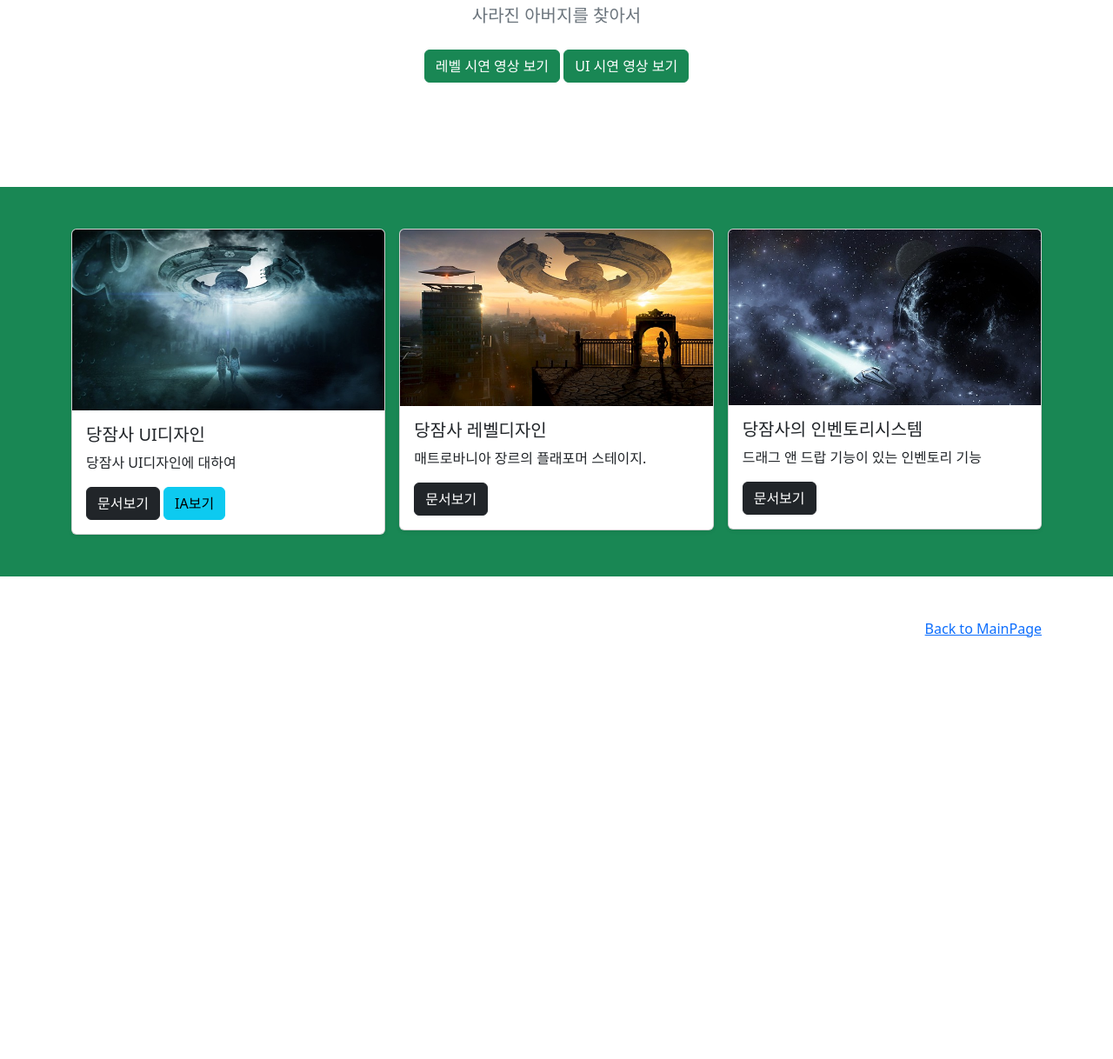
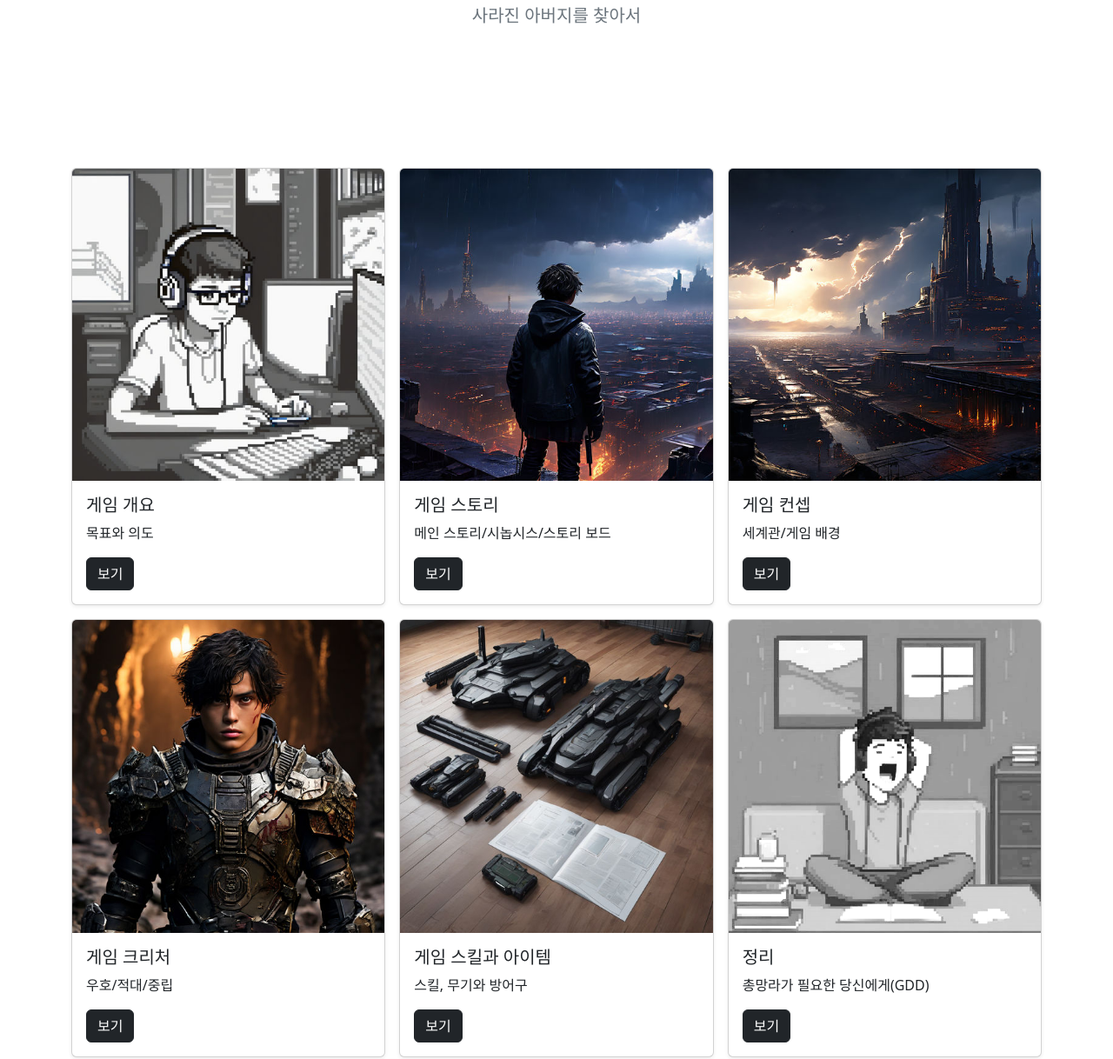
Before and after one commit to YOONNANA/YOON_FIRSTPAGE, a plain HTML site: page pages/sub01.html in a window 1280 px wide. Shown: the part 205-1423 px from the top of the page at 87% size. Before the commit the page ends 964 px from the top, so only its background shows below. Drawn offline with nearby package versions, Linux system fonts and the light colour scheme.

Commit message:
Add files via upload

```diff
--- a/pages/sub01.html
+++ b/pages/sub01.html
@@ -95,16 +95,16 @@
       <div class="container">
         <div class="row">
           <div class="col-sm-8 col-md-7 py-4">
-            <h4 class="text-white">about project.1</h4>
-            <p class="text-muted">project.1은 -</p>
+            <h4 class="text-white">About project.1</h4>
+            <p class="text-muted">엣지 오브 게이트는 저의 첫 팀프로젝트 작품으로, 여러 의미에서 아주 유의미한 기획이었습니다. 팀프로젝트는 끝났지만 때때로 아이디어가 떠오르면 개인적으로 꾸준히 업데이트해볼 예정입니다.</p>
           </div>
           <div class="col-sm-4 offset-md-1 py-4">
-            <h4 class="text-white">-</h4>
+            <h4 class="text-white">Edge of gate</Edge></h4>
             <ul class="list-unstyled">
               <!-- <li><a href="#" class="text-white">010-7777-0000</a></li>
               <li><a href="#" class="text-white">서울시 강남구 역삼동</a></li>
               <li><a href="#" class="text-white">paranaidl@naver.com</a></li> -->
-              <img src="/images/wolfpuppy.jpg" class="card-img-top" alt="우주선1">
+              <img src="/images/wolfpuppy.jpg" class="card-img-top">
             </ul>
           </div>
         </div>
@@ -134,45 +134,73 @@
         <div class="col-lg-6 col-md-8 mx-auto">
           <h1 class="fw-bold">엣지 오브 게이트</h1>
           <p class="lead text-muted">사라진 아버지를 찾아서</p>
-          <p>
-            <a href="https://www.youtube.com/watch?v=O1Uh6Vl08zg" class="btn btn-success my-2">레벨 시연 영상 보기</a>
-            <a href="https://www.youtube.com/watch?v=d69GbPPFHk8" class="btn btn-success my-2">UI 시연 영상 보기</a>
-          </p>
         </div>
       </div>
     </section>
 
-    <div class="album py-5 bg-success">
+    <div class="album py-5 bg-border-color">
       <div class="container">
         <div class="row row-cols-1 row-cols-sm-2 row-cols-md-3 g-3">
           <div class="col">
             <div class="card shadow-sm" width="100%">
-              <img src="/images/spaceship01.jpg" class="card-img-top" alt="우주선1">
+              <img src="/images/gaming.jpeg" class="card-img-top">
               <div class="card-body">
-                <h5 class="card-title">당잠사 UI디자인</h5>
-                <p class="card-text">당잠사 UI디자인에 대하여</p>
-                <a href="/pages/page01.html" class="btn btn-dark">문서보기</a>
-                <a href="/pages/page01-1.html" class="btn btn-info">IA보기</a>
+                <h5 class="card-title">게임 개요</h5>
+                <p class="card-text">목표와 의도</p>
+                <a href="/pages/page01.html" class="btn btn-dark">보기</a>
               </div>
             </div>
           </div>
           <div class="col">
             <div class="card shadow-sm" width="100%">
-              <img src="/images/spaceship02.jpg" class="card-img-top" alt="우주선2">
+              <img src="/images/serenia.jpeg" class="card-img-top">
               <div class="card-body">
-                <h5 class="card-title">당잠사 레벨디자인</h5>
-                <p class="card-text">매트로바니아 장르의 플래포머 스테이지.</p>
-                <a href="/pages/page02.html" class="btn btn-dark">문서보기</a>
+                <h5 class="card-title">게임 스토리</h5>
+                <p class="card-text">메인 스토리/시놉시스/스토리 보드</p>
+                <a href="/pages/page02.html" class="btn btn-dark">보기</a>
               </div>
             </div>
           </div>
           <div class="col">
             <div class="card shadow-sm" width="100%">
-              <img src="/images/spaceship03.jpg" class="card-img-top" alt="우주선3">
+              <img src="/images/silvania.jpeg" class="card-img-top">
               <div class="card-body">
-                <h5 class="card-title">당잠사의 인벤토리시스템</h5>
-                <p class="card-text">드래그 앤 드랍 기능이 있는 인벤토리 기능</p>
-                <a href="/pages/page03.html" class="btn btn-dark">문서보기</a>
+                <h5 class="card-title">게임 컨셉</h5>
+                <p class="card-text">세계관/게임 배경</p>
+                <a href="/pages/page03.html" class="btn btn-dark">보기</a>
+              </div>
+            </div>
+          </div>
+          <div class="col">
+            <div class="card shadow-sm" width="100%">
+              <img src="/images/aiden.jpeg" class="card-img-top">
+              <div class="card-body">
+                <h5 class="card-title">게임 크리처</h5>
+                <p class="card-text">우호/적대/중립
+                </p>
+                <a href="/pages/page02.html" class="btn btn-dark">보기</a>
+              </div>
+            </div>
+          </div>
+          <div class="col">
+            <div class="card shadow-sm" width="100%">
+              <img src="/images/weapons.jpeg" class="card-img-top">
+              <div class="card-body">
+                <h5 class="card-title">게임 스킬과 아이템</h5>
+                <p class="card-text">스킬, 무기와 방어구
+                </p>
+                <a href="/pages/page02.html" class="btn btn-dark">보기</a>
+              </div>
+            </div>
+          </div>
+          <div class="col">
+            <div class="card shadow-sm" width="100%">
+              <img src="/images/yawing.PNG" class="card-img-top">
+              <div class="card-body">
+                <h5 class="card-title">정리</h5>
+                <p class="card-text">총망라가 필요한 당신에게(GDD)
+                </p>
+                <a href="/pages/page02.html" class="btn btn-dark">보기</a>
               </div>
             </div>
           </div>
```
Also changed, not shown: pages/mainpage.html (+2 -2 lines).
